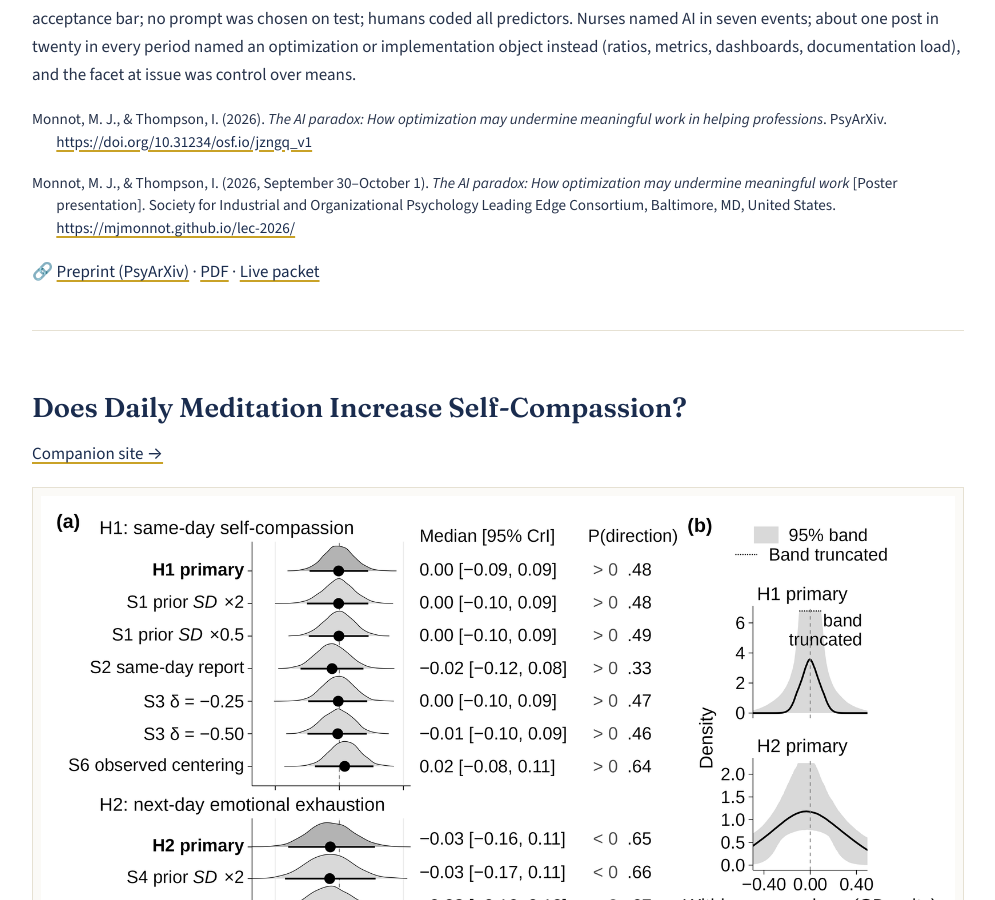
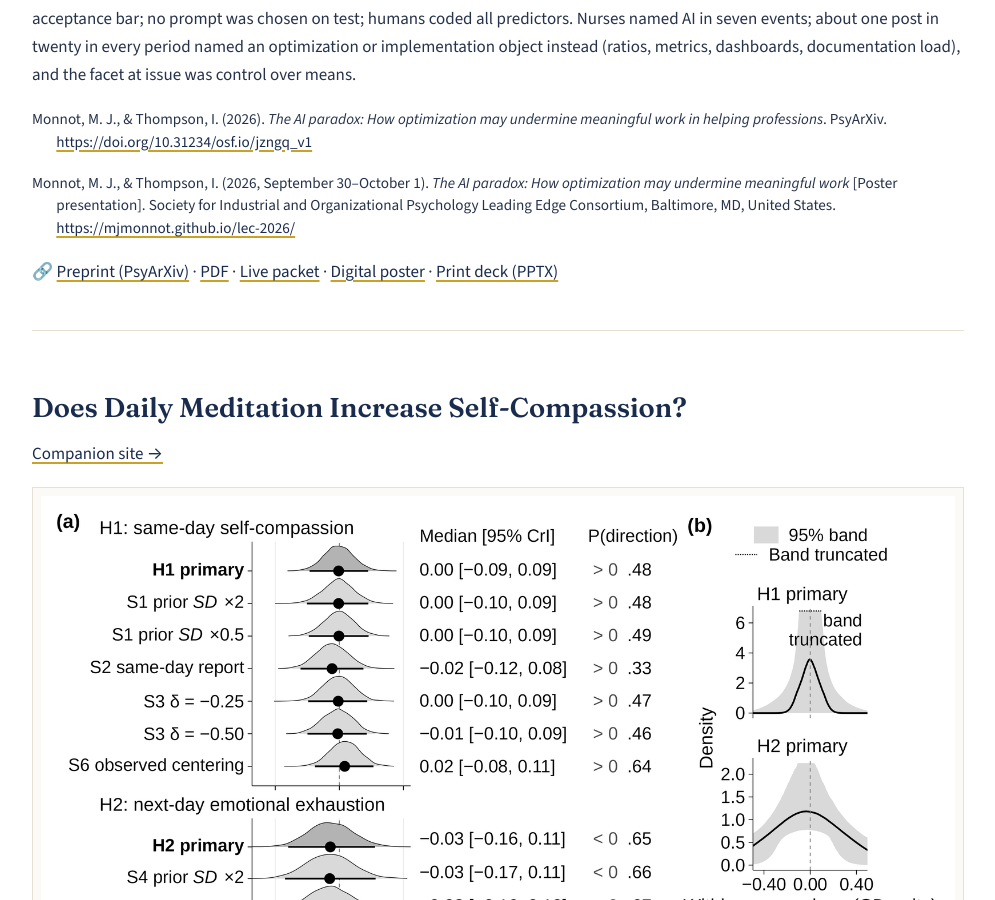
Before and after one commit to mjmonnot/mjmonnot.github.io, a Jekyll site: the page built from projects.md, in a window 1280 px wide and 900 px high, scrolled down 4009 px. Shown: the whole window, without its empty margins (142-1137 px from the left). Built offline with Jekyll 4.4.1, drawn with Linux system fonts in a browser that asks for light colours.

Commit message:
The AI Paradox: restore the poster, code and print-deck links on the home and projects pages
Reverts e8b38e9 (AC-8, AC-9) on Matt's word of 19 Nov 2026.

Co-Authored-By: Claude Fable 5.2 <noreply@anthropic.com>
Claude-Session: https://claude.ai/code/session_01TKeWHFR7E5YyftLbi9sYbp

```diff
--- a/projects.md
+++ b/projects.md
@@ -70,7 +70,7 @@ A preprint (PsyArXiv, with Isaac Thompson) and the board session packet for *Sha
 
 <p class="apa-cite">Monnot, M. J., &amp; Thompson, I. (2026, September 30&ndash;October 1). <em>The AI paradox: How optimization may undermine meaningful work</em> [Poster presentation]. Society for Industrial and Organizational Psychology Leading Edge Consortium, Baltimore, MD, United States. <a href="https://mjmonnot.github.io/lec-2026/">https://mjmonnot.github.io/lec-2026/</a></p>
 
-🔗 [Preprint (PsyArXiv)](https://doi.org/10.31234/osf.io/jzngq_v1) · [PDF](/assets/pdfs/Monnot_Thompson_2026_AI_Paradox_PsyArXiv_jzngq.pdf) · [Live packet](/lec-2026/)
+🔗 [Preprint (PsyArXiv)](https://doi.org/10.31234/osf.io/jzngq_v1) · [PDF](/assets/pdfs/Monnot_Thompson_2026_AI_Paradox_PsyArXiv_jzngq.pdf) · [Live packet](/lec-2026/) · [Digital poster](/lec-2026/poster.html) · [Print deck (PPTX)](/lec-2026/assets/Monnot_Poster_v5.pptx)
 
 ---
 
```
Also changed, not shown: index.md (+1 -1 lines).
